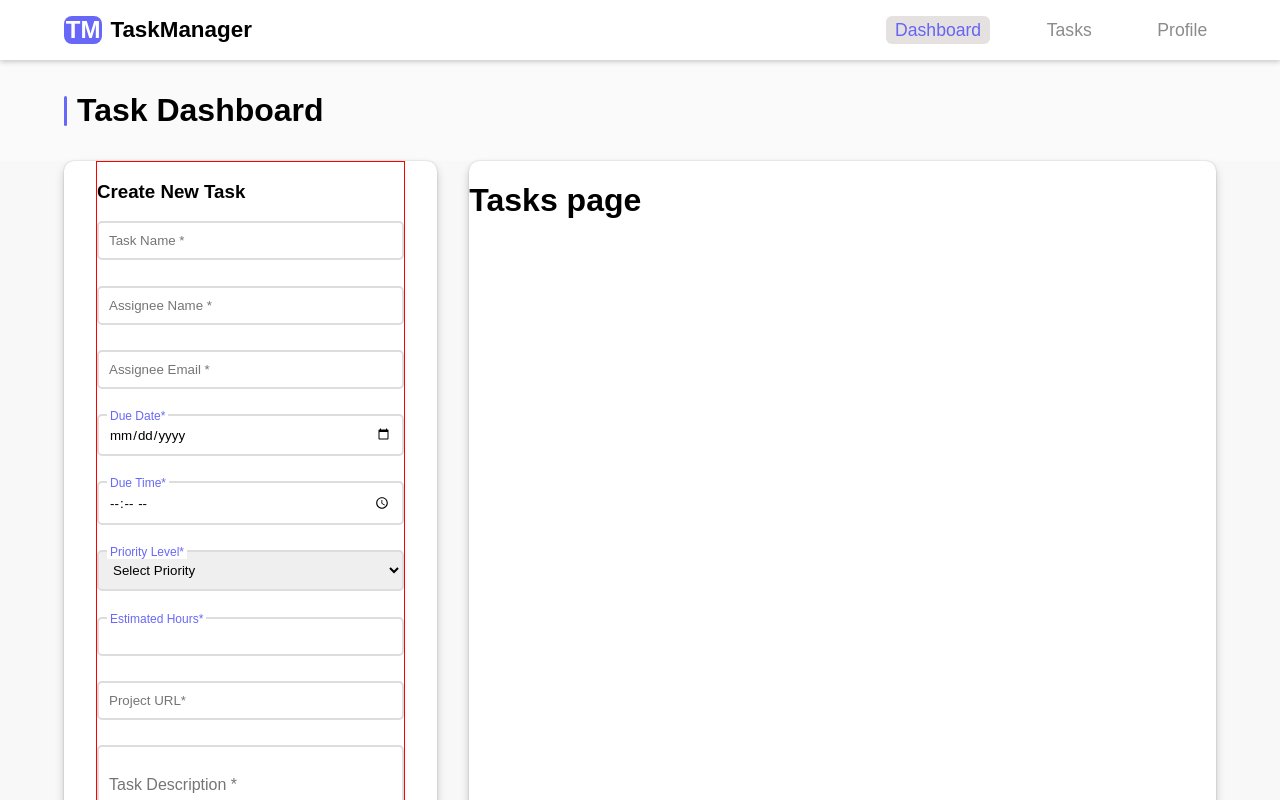
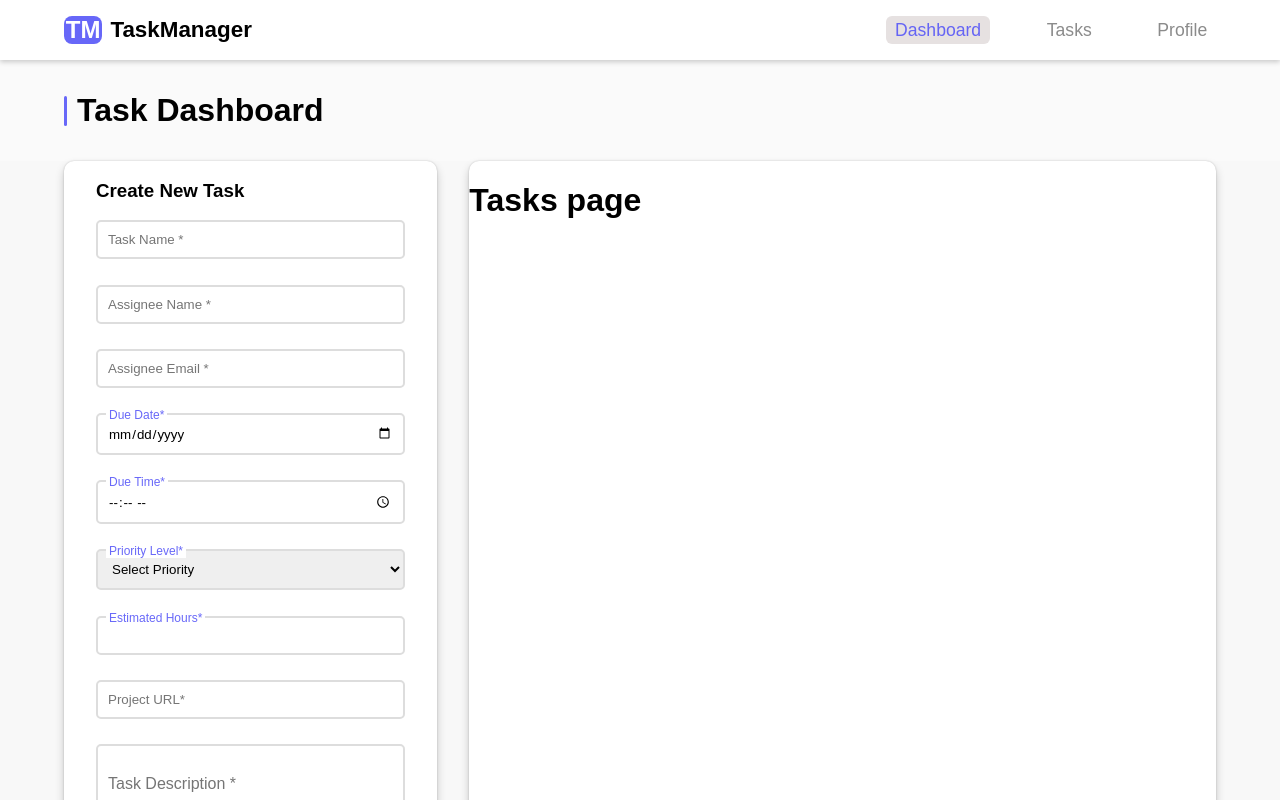
Before and after one commit to Ramji-44/Taskmanager-react, a React (Vite) app: page / in a window 1280 px wide. Shown: the top 800 px of the page. Built offline with nearby package versions, Linux system fonts and the light colour scheme.

Commit message:
styled the font awesome icon to use in form

```diff
--- a/src/components/Form/Form.module.css
+++ b/src/components/Form/Form.module.css
@@ -1,6 +1,5 @@
 .taskform {
     margin: 0 0.5em;
-    border: 1px solid red;
 }
 
 .taskform h3 {
@@ -106,3 +105,7 @@ input:-webkit-autofill:focus {
 .errorMessage {
     min-height: 20px;
 }
+.titleIcon{
+    font-size: 1em;
+    color: #F48F68;
+}
```
